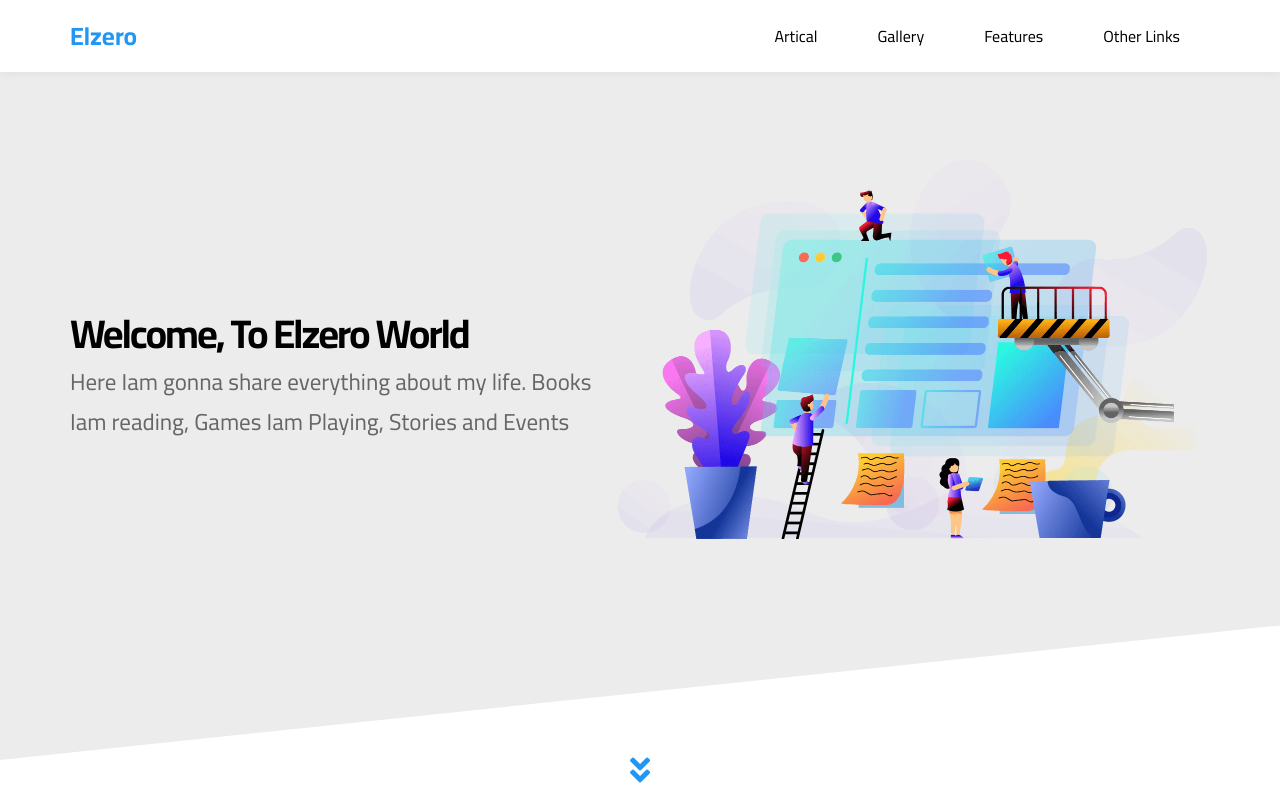
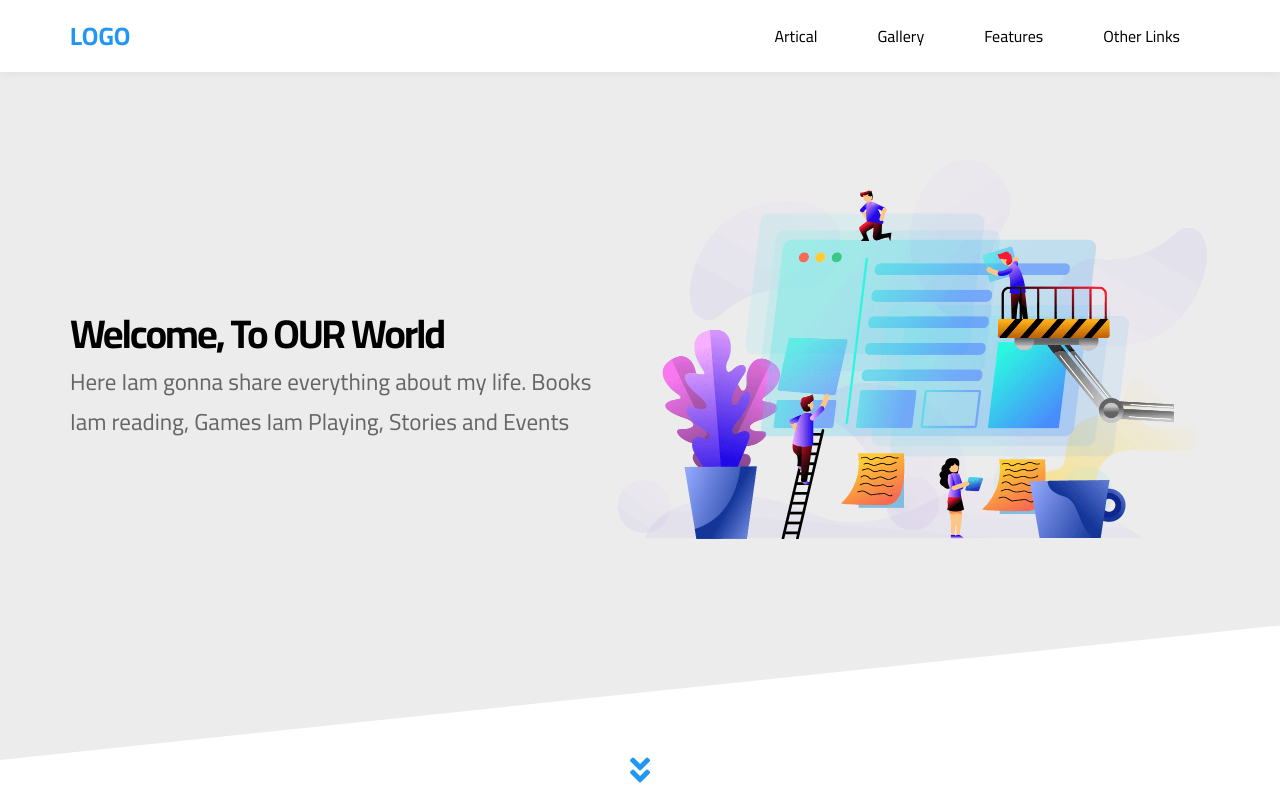
Before and after one commit to jadsaz/HTML_CSS3_Template_3, a plain HTML site: page index.html in a window 1280 px wide. Shown: the top 803 px of the page. Drawn offline with Linux system fonts and the light colour scheme.

Commit message:
Update Titie

```diff
--- a/index.html
+++ b/index.html
@@ -22,7 +22,7 @@
     <!-- Start Header -->
     <div class="header" id="header">
       <div class="container">
-        <a href="#" class="logo">Elzero</a>
+        <a href="#" class="logo">LOGO</a>
         <ul class="main-nav">
           <li><a href="#articles">Artical</a></li>
           <li><a href="#gallery">Gallery</a></li>
@@ -99,7 +99,7 @@
     <div class="landing">
       <div class="container">
         <div class="text">
-          <h1>Welcome, To Elzero World</h1>
+          <h1>Welcome, To OUR World</h1>
           <p>
             Here Iam gonna share everything about my life. Books Iam reading,
             Games Iam Playing, Stories and Events
```
